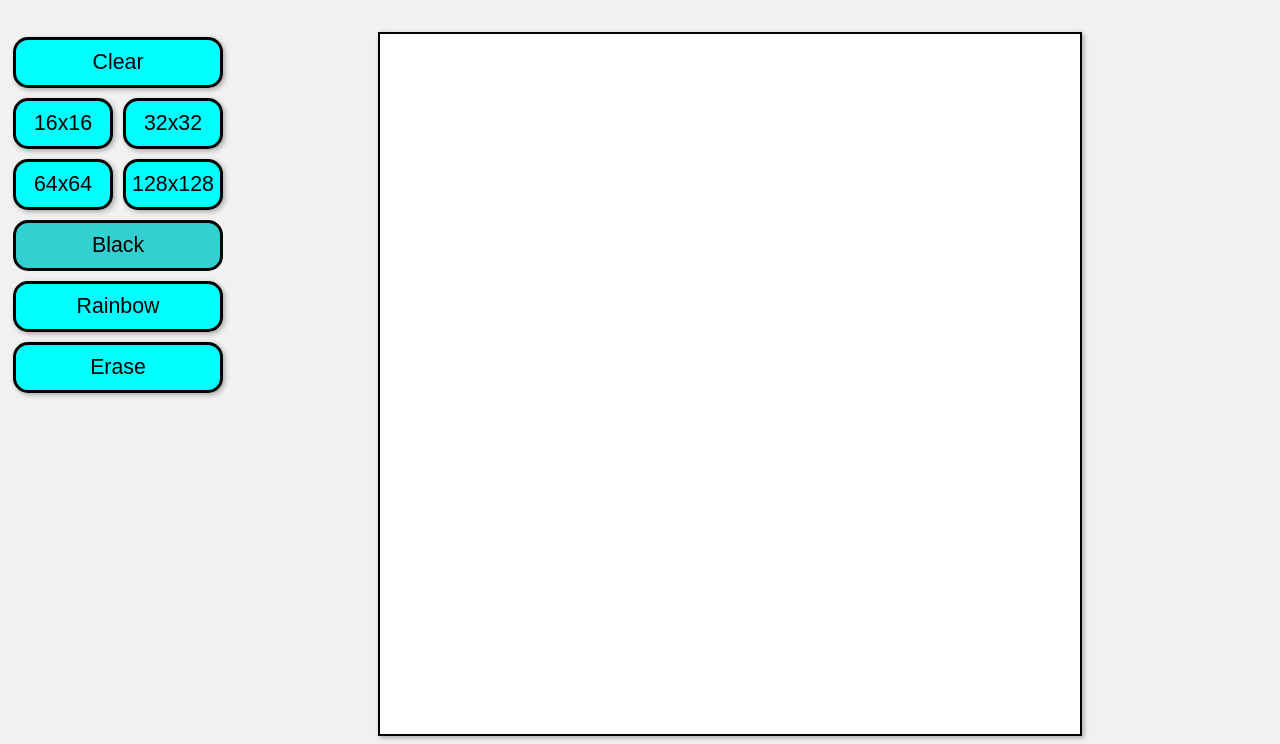
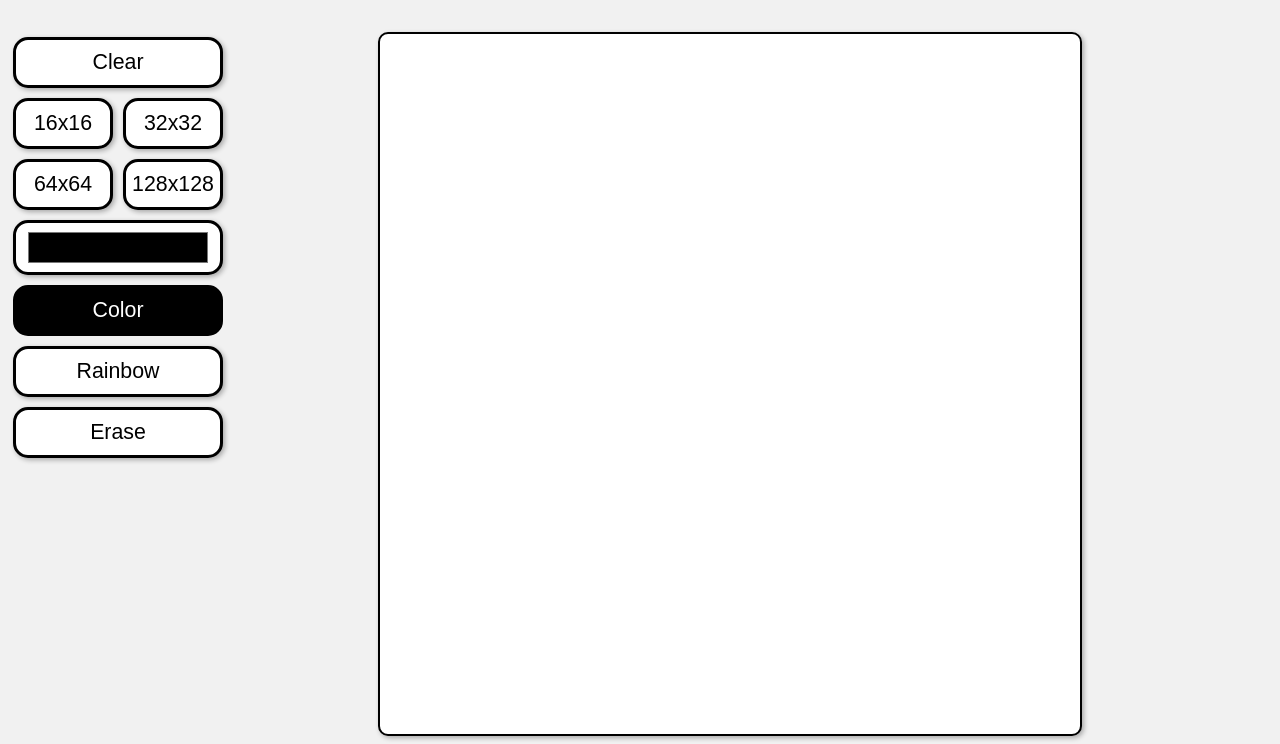
Before and after one commit to johncobain/etch-a-sketch, a plain HTML site: page index.html in a window 1280 px wide. Shown: the part 110-854 px from the top of the page. Drawn offline with Linux system fonts and the light colour scheme.

Commit message:
color hue

```diff
--- a/index.html
+++ b/index.html
@@ -19,7 +19,8 @@
                 <button class="size" value="128">128x128</button>
             </div>
             <div class="colors">
-                <button class="color" id="black">Black</button>
+                <input type="color" class="choose" value="#000000" name="choose" id="choose">
+                <button class="color" id="colormode">Color</button>
                 <button class="color" id="rainbow">Rainbow</button>
                 <button class="color" id="erase">Erase</button>
             </div>
--- a/scripts/script.js
+++ b/scripts/script.js
@@ -12,12 +12,13 @@ function square(blocks){
 
     let colorFirst = document.querySelector('.color')
     let colors = document.querySelectorAll('.color');
+    let inputColor = document.querySelector('input')
     let pixels = document.querySelectorAll('.pixel');// paint the squares
     let rainbow = 0;
     colors.forEach(color => color.addEventListener('click', (button) =>{
         console.log(button.target.id)
-        if(button.target.id === 'black'){
-            rainbow = 0;
+        if(button.target.id === 'colormode'){
+            rainbow = 0
         }else if(button.target.id === 'rainbow'){
             rainbow = 1;
         }else if (button.target.id === 'erase'){
@@ -25,14 +26,15 @@ function square(blocks){
         }
     }));
 
+    //inputColor.addEventListener('input', () => rainbow = 3);
 
     pixels.forEach(block => block.addEventListener('mouseover', (e) => {
-        if(rainbow === 0){
-            e.target.style.backgroundColor = 'black';
-        }else if(rainbow === 1){
+        if(rainbow === 1){
             e.target.style.backgroundColor = `rgb(${Math.floor(Math.random()*256)}, ${Math.floor(Math.random()*256)}, ${Math.floor(Math.random()*256)})`;
         }else if(rainbow === 2){
             e.target.style.backgroundColor = 'white';
+        }else if(rainbow === 0){
+            e.target.style.backgroundColor = inputColor.value;
         }
     }));
 
--- a/styles/style.css
+++ b/styles/style.css
@@ -21,8 +21,8 @@ body{
     margin-right: 150px;
 }
 
-button{
-    background-color: #00ffff;
+button, input{
+    background-color: #ffffff;
     padding: 10px 0;
     text-align: center;
     margin: 5px;
@@ -31,6 +31,11 @@ button{
     font-size: 16pt;
     width: 210px;
     box-shadow: 2px 2px 5px rgba(0, 0, 0, .3);
+}
+
+input{
+    height: 55px;
+    padding: 5px 10px;
 }
 
 .sizes{
@@ -47,8 +52,10 @@ button{
     flex-direction: column;
 }
 
+
 .selected{
-    background-color: #32d1d1;
+    background-color: #000;
+    color: white;
     box-shadow: 0 0 0;
 }
 
@@ -59,4 +66,5 @@ button{
     border: 2px solid black;
     background-color: white;
     box-shadow: 2px 2px 5px rgba(0, 0, 0, .3);
+    border-radius: 10px;
 }
```
